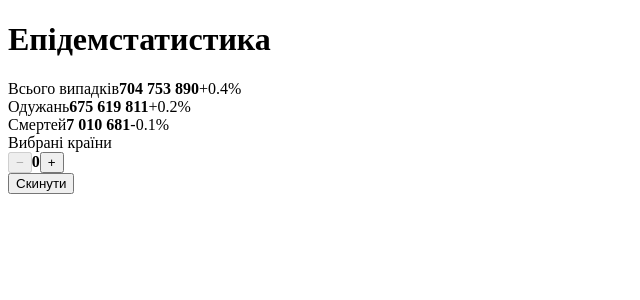
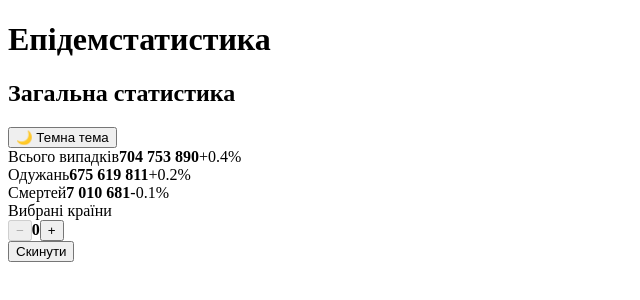
Before and after one commit to ipz241shvo/epidemic-stats-dashboard, a React (Vite) app: page / in a window 1280 px wide. Shown: the top 300 px of the page, without its empty margins (0-640 px from the left). Built offline with nearby package versions, Linux system fonts and the light colour scheme.

Commit message:
feat: add Toggle widget

```diff
--- a/src/App.tsx
+++ b/src/App.tsx
@@ -1,11 +1,14 @@
 import KpiCard from './components/KpiCard'
 import Counter from './components/Counter'
+import Toggle from './components/Toggle'
 import { countries, kpiItems } from './data/mockData'
 
 function App() {
   return (
     <main>
       <h1>Епідемстатистика</h1>
+
+      <Toggle title="Загальна статистика">
         <section className="kpi-grid">
           {kpiItems.map((item) => (
             <KpiCard
@@ -16,6 +19,8 @@ function App() {
             />
           ))}
         </section>
+      </Toggle>
+
       <section>
         <Counter label="Вибрані країни" min={0} max={countries.length} />
       </section>
--- /dev/null
+++ b/src/components/Toggle.tsx
@@ -0,0 +1,27 @@
+import { useState } from 'react'
+import type { ReactNode } from 'react'
+
+interface ToggleProps {
+  title: string
+  children: ReactNode
+}
+
+function Toggle({ title, children }: ToggleProps) {
+  const [isDark, setIsDark] = useState(false)
+
+  const handleToggle = () => setIsDark((prev) => !prev)
+
+  return (
+    <div className={`toggle toggle--${isDark ? 'dark' : 'light'}`}>
+      <div className="toggle__header">
+        <h2>{title}</h2>
+        <button type="button" onClick={handleToggle}>
+          {isDark ? '☀️ Світла тема' : '🌙 Темна тема'}
+        </button>
+      </div>
+      {children}
+    </div>
+  )
+}
+
+export default Toggle
```
Lines whose indentation alone changed are shown as unchanged.
